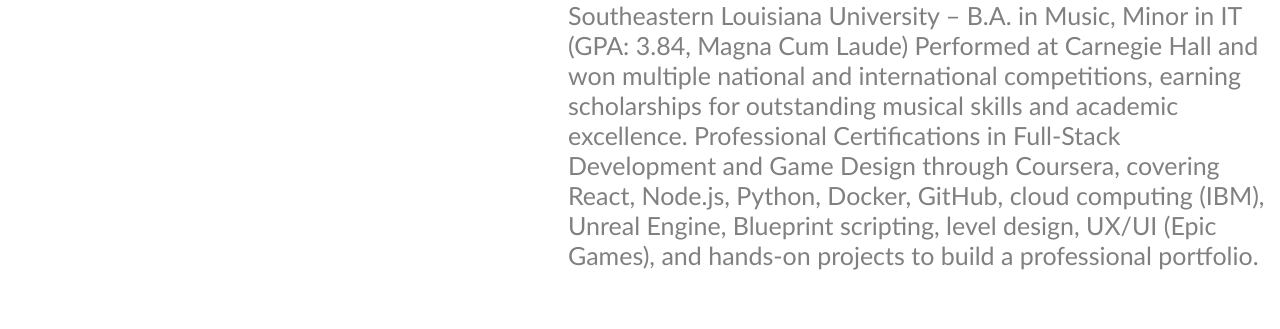
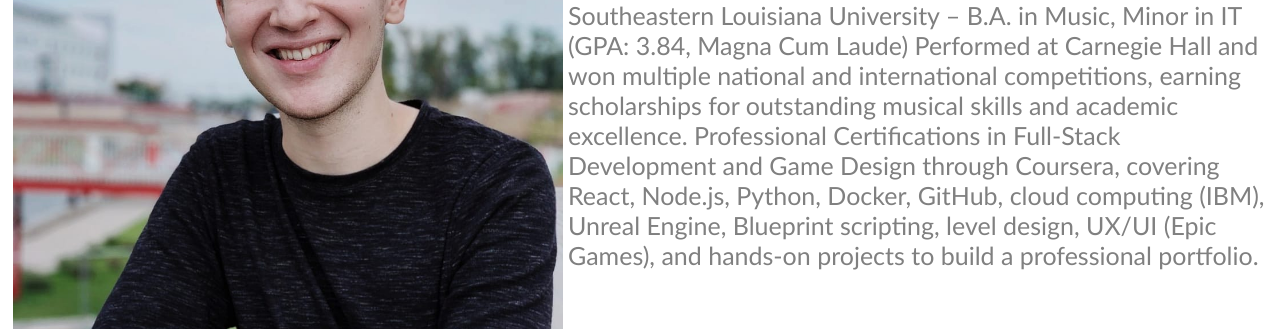
Before and after one commit to TimKunin84/my-portfolio, a plain HTML site: page index.html in a window 1280 px wide. Shown: the part 324-653 px from the top of the page. Drawn offline with Linux system fonts and the light colour scheme; files whose address does not match are found by name.

Commit message:
Update index.html

```diff
--- a/index.html
+++ b/index.html
@@ -35,7 +35,7 @@
     <!-- About Me -->
     <section id="about-me" class="container">
       <div>
-        <img src="my-photo.jpeg" class="profile_image"/>
+        <img src="html_finalprojimages/my-photo.jpeg" class="profile_image"/>
       </div>
       <div>
           <h1>
```
